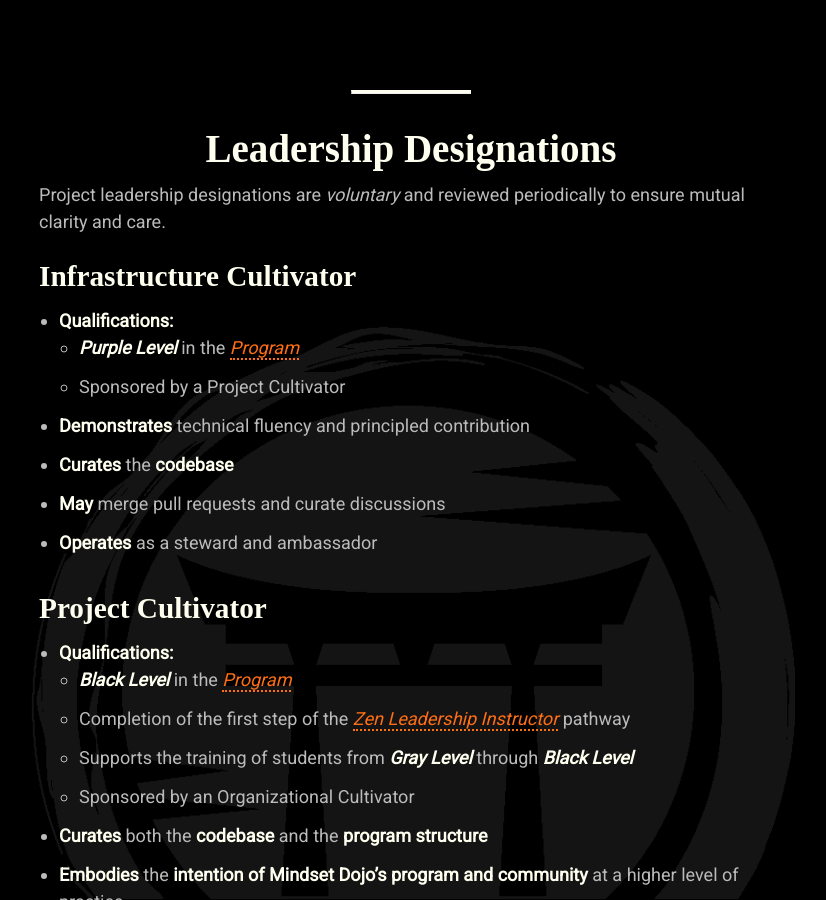
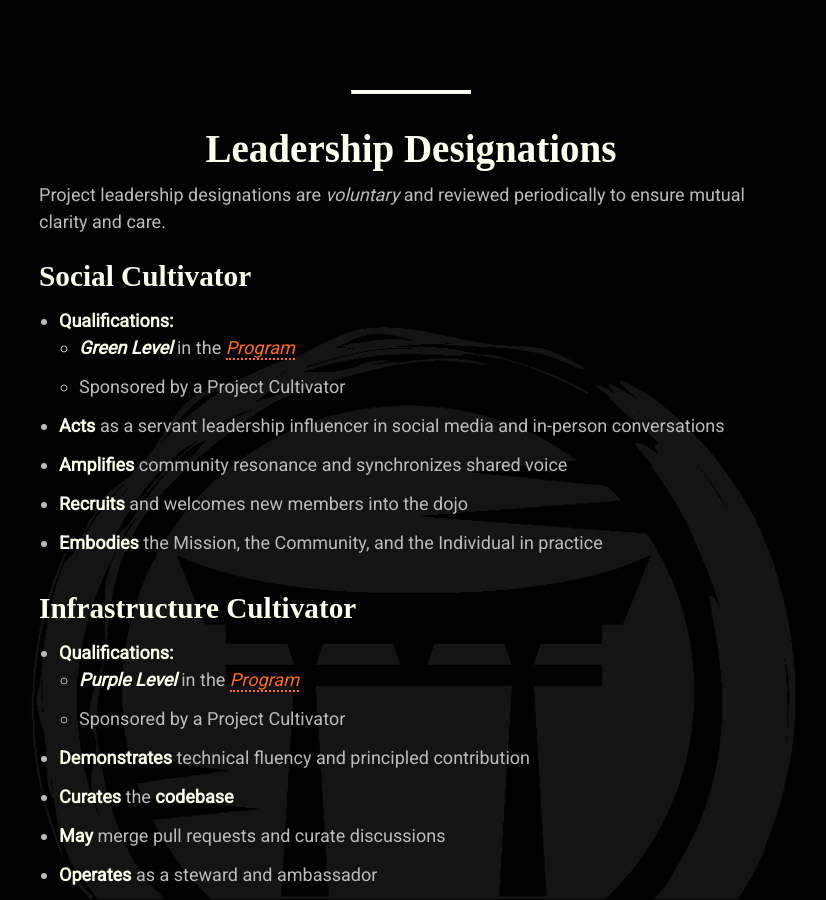
Before and after one commit to mindset-dojo/mindset-dojo.github.io, a Jekyll site: the page built from project.md, in a window 1280 px wide and 900 px high, scrolled down 2124 px. Shown: the whole window, without its empty margins (229-1055 px from the left). Built offline with Jekyll 4.4.1, drawn with Linux system fonts in a browser that asks for light colours; some web fonts are replaced.

Commit message:
feat(project): add social cultivator leadership designation.

```diff
--- a/project.md
+++ b/project.md
@@ -67,6 +67,16 @@
 
 Project leadership designations are *voluntary* and reviewed periodically to ensure mutual clarity and care.
 
+### Social Cultivator
+
+* **Qualifications:**
+  * ***Green Level*** in the [Program]({{'/program' | relative_url}})
+  * Sponsored by a Project Cultivator
+* **Acts** as a servant leadership influencer in social media and in-person conversations
+* **Amplifies** community resonance and synchronizes shared voice
+* **Recruits** and welcomes new members into the dojo
+* **Embodies** the Mission, the Community, and the Individual in practice
+
 ### Infrastructure Cultivator
 
 * **Qualifications:**
```
